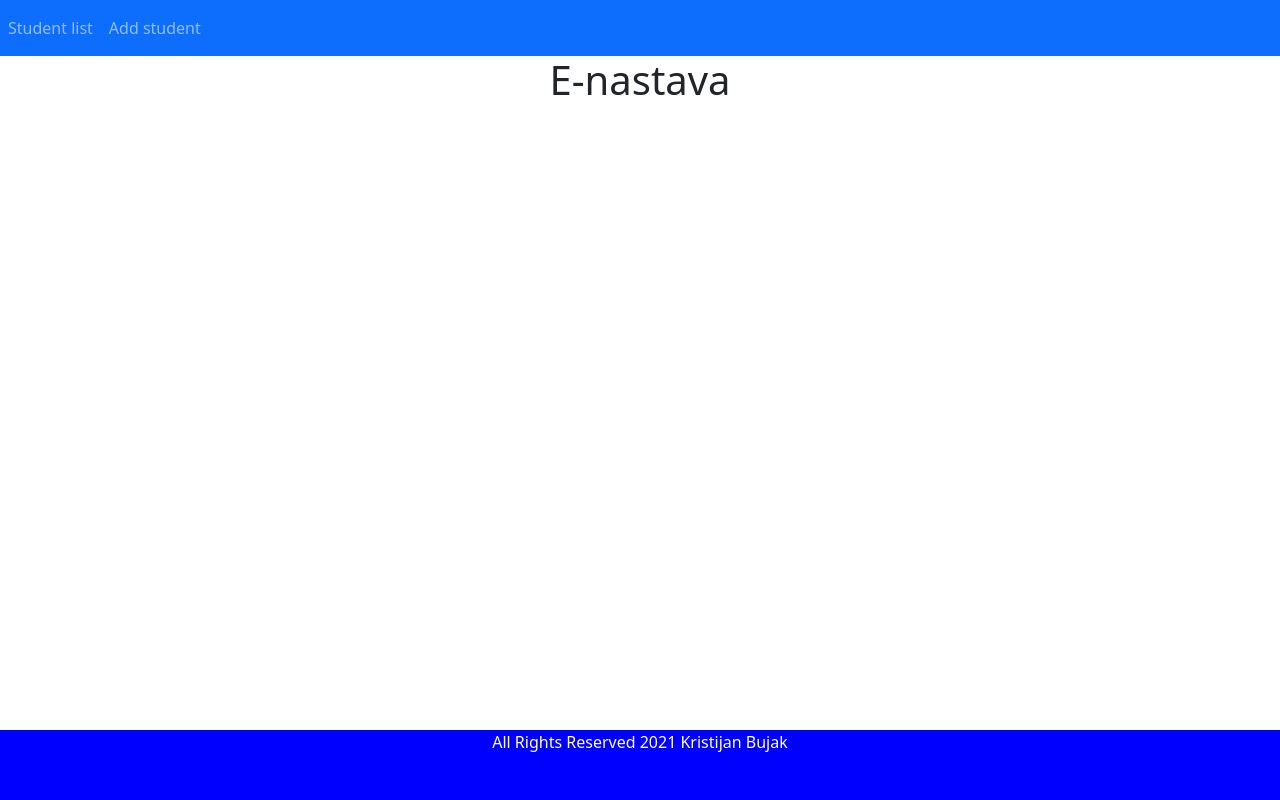
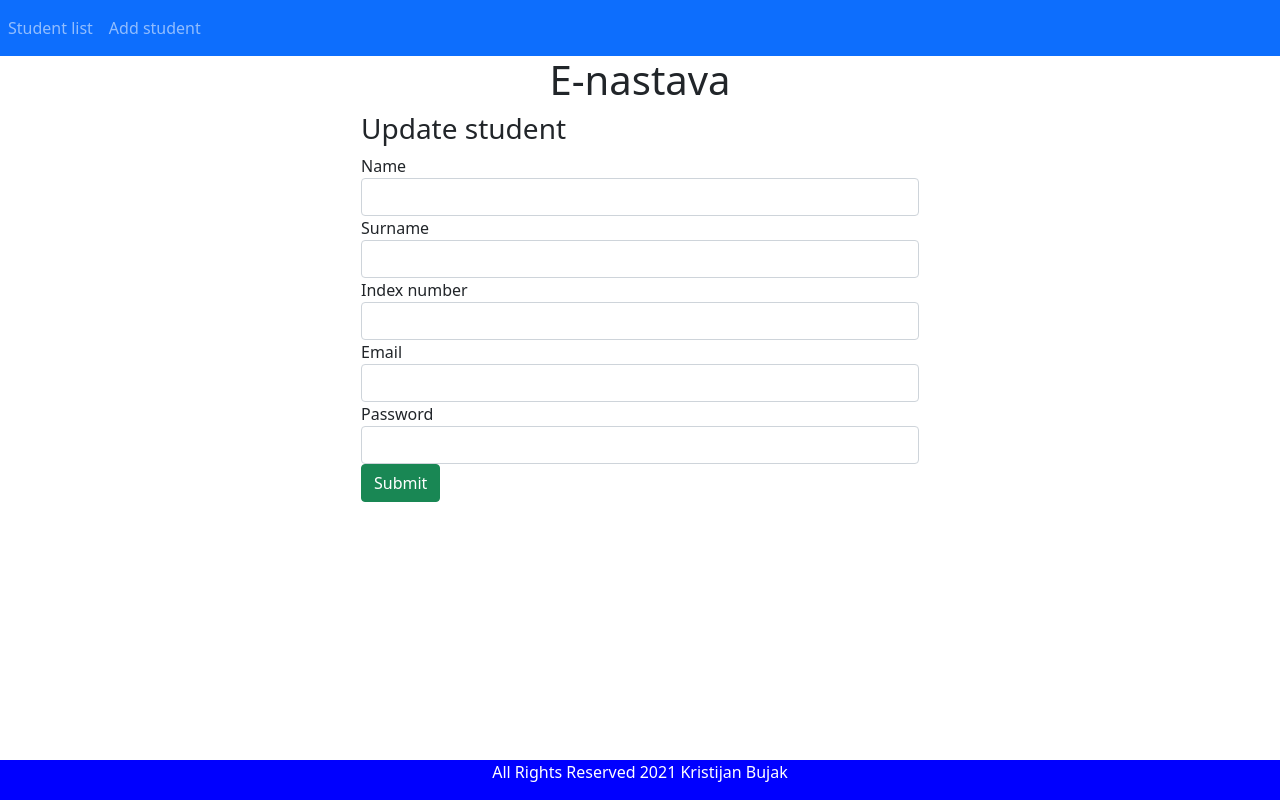
Before and after one commit to bujakkristijan/tseoproject, an Angular app in the folder frontendAngular/tseo-frontend/: page /update-student/1 in a window 1280 px wide. Before the commit this address led to /. Built offline with nearby package versions, Linux system fonts and the light colour scheme; no server answers.

Commit message:
Update i delete za studenta uradjeni

```diff
--- a/frontendAngular/tseo-frontend/src/app/app-routing.module.ts
+++ b/frontendAngular/tseo-frontend/src/app/app-routing.module.ts
@@ -1,3 +1,4 @@
+import { UpdateStudentComponent } from './update-student/update-student.component';
 import { CreateStudentComponent } from './create-student/create-student.component';
 import { StudentListComponent } from './student-list/student-list.component';
 import { NgModule } from '@angular/core';
@@ -6,7 +7,8 @@ import { RouterModule, Routes } from '@angular/router';
 const routes: Routes = [
   {path: 'students', component: StudentListComponent},
   {path: '', redirectTo: 'students', pathMatch: "full"},
-  {path: 'create-student', component: CreateStudentComponent}
+  {path: 'create-student', component: CreateStudentComponent},
+  {path: 'update-student/:id', component: UpdateStudentComponent}
 ];
 
 @NgModule({
--- a/frontendAngular/tseo-frontend/src/app/app.module.ts
+++ b/frontendAngular/tseo-frontend/src/app/app.module.ts
@@ -6,12 +6,14 @@ import { AppComponent } from './app.component';
 import { StudentListComponent } from './student-list/student-list.component';
 import { CreateStudentComponent } from './create-student/create-student.component';
 import { FormsModule } from '@angular/forms';
+import { UpdateStudentComponent } from './update-student/update-student.component';
 
 @NgModule({
   declarations: [
     AppComponent,
     StudentListComponent,
-    CreateStudentComponent
+    CreateStudentComponent,
+    UpdateStudentComponent
   ],
   imports: [
     BrowserModule,
--- a/frontendAngular/tseo-frontend/src/app/student-list/student-list.component.html
+++ b/frontendAngular/tseo-frontend/src/app/student-list/student-list.component.html
@@ -7,6 +7,7 @@
           <th> Index number </th>
           <th> Email </th>
           <th> Password </th>
+          <th> Actions </th>
       </tr>
   </thead>
   <tbody>
@@ -16,6 +17,10 @@
         <td>{{ student.indexNum }}</td>
         <td>{{ student.email }}</td>
         <td>{{ student.password }}</td>
+        <td>
+          <button (click) = "updateStudent(student.id)" class="btn btn-info"> Update </button>
+          <button (click) = "deleteStudent(student.id)" class="btn btn-danger" style="margin-left: 10px"> Delete </button>
+        </td>
 
       </tr>
   </tbody>
--- a/frontendAngular/tseo-frontend/src/app/student-list/student-list.component.ts
+++ b/frontendAngular/tseo-frontend/src/app/student-list/student-list.component.ts
@@ -1,4 +1,5 @@
 import { Component, OnInit } from '@angular/core';
+import { Router } from '@angular/router';
 import { User } from '../user';
 import { StudentService } from './../student.service';
 
@@ -11,16 +12,26 @@ export class StudentListComponent implements OnInit {
 
   students: User[];
 
-  constructor(private StudentService: StudentService) { }
+  constructor(private StudentService: StudentService, private router: Router) { }
 
   ngOnInit(): void {
     this.getStudents();
   }
-    private getStudents(){
-      this.StudentService.getStudentsList().subscribe(data => {
-        this.students = data;
-      })
-    }
 
+  private getStudents(){
+    this.StudentService.getStudentsList().subscribe(data => {
+      this.students = data;
+    })
+  }
+  updateStudent(id: number){
+    this.router.navigate(['update-student', id]);
+  }
+
+  deleteStudent(id: number){
+    this.StudentService.deleteStudent(id).subscribe(data =>{
+      console.log(data);
+      this.getStudents(); /**kad obrise studenta ide na student list component i ucitava ponovo podatke */
+    })
+  }
 
 }
--- a/frontendAngular/tseo-frontend/src/app/student.service.ts
+++ b/frontendAngular/tseo-frontend/src/app/student.service.ts
@@ -9,6 +9,7 @@ import { User } from './user';
 export class StudentService {
 
   private baseUrl = "http://localhost:8080/api/admin/getStudents";
+  private dataBaseUrl = "http://localhost:8080/api/admin";
 
   constructor(private httpClient: HttpClient) { }
 
@@ -19,4 +20,17 @@ export class StudentService {
   createStudent(student: User): Observable<Object>{
     return this.httpClient.post("http://localhost:8080/api/admin/addUser", student);
   }
+
+  getStudentById(id: number):Observable<User>{
+
+    return this.httpClient.get<User>(`${this.dataBaseUrl}/${id}`);
+  }
+
+  updateStudent(student: User):Observable<Object>{
+    return this.httpClient.put("http://localhost:8080/api/admin/edit", student);
+  }
+
+  deleteStudent(id: number): Observable<Object>{
+    return this.httpClient.delete("http://localhost:8080/api/admin/delete/"+id);
+  }
 }
--- /dev/null
+++ b/frontendAngular/tseo-frontend/src/app/update-student/update-student.component.html
@@ -0,0 +1,38 @@
+<div class="col-md-6 offset-md-3"> <!--kako da se pomeri input pomocu bootstrap-->
+  <h3>Update student</h3>
+  <form (ngSubmit) = "onSubmit()">
+
+    <div class="form-group">
+      <label> Name </label>
+      <input type="text" class="form-control" id = "name"
+        [(ngModel)] = "student.name" name="name"> <!--importujem forms module u app.module.ts da bih mogao binding da koristim-->
+    </div>
+
+    <div class="form-group">
+      <label> Surname </label>
+      <input type="text" class="form-control" id = "surname"
+        [(ngModel)] = "student.surname" name="surname">
+    </div>
+
+    <div class="form-group">
+      <label> Index number </label>
+      <input type="text" class="form-control" id = "indexNum"
+        [(ngModel)] = "student.indexNum" name="indexNum">
+    </div>
+
+    <div class="form-group">
+      <label> Email </label>
+      <input type="text" class="form-control" id = "email"
+        [(ngModel)] = "student.email" name="email">
+    </div>
+
+    <div class="form-group">
+      <label> Password </label>
+      <input type="text" class="form-control" id = "password"
+        [(ngModel)] = "student.password" name="password">
+    </div>
+
+    <button class="btn btn-success" type="submit"> Submit </button>
+
+  </form>
+  </div>
--- /dev/null
+++ b/frontendAngular/tseo-frontend/src/app/update-student/update-student.component.ts
@@ -0,0 +1,32 @@
+import { Component, OnInit } from '@angular/core';
+import { ActivatedRoute, Router } from '@angular/router';
+import { User } from '../user';
+import { StudentService } from './../student.service';
+@Component({
+  selector: 'app-update-student',
+  templateUrl: './update-student.component.html',
+  styleUrls: ['./update-student.component.css']
+})
+export class UpdateStudentComponent implements OnInit {
+  id: number;
+  student: User = new User();
+  constructor(private studentService: StudentService, private route: ActivatedRoute,
+    private router: Router) { }
+
+  ngOnInit(): void {
+    this.id = this.route.snapshot.params['id']; /**uzimam id iz route */
+    this.studentService.getStudentById(this.id).subscribe( data =>{
+      this.student = data;
+    })
+  }
+
+  onSubmit(){
+    this.studentService.updateStudent(this.student).subscribe(data =>{
+      this.goToStudentList();
+    })
+  }
+
+  goToStudentList(){
+    this.router.navigate(['/students'])
+  }
+}
--- a/frontendAngular/tseo-frontend/src/styles.css
+++ b/frontendAngular/tseo-frontend/src/styles.css
@@ -4,7 +4,7 @@
   position: absolute;
   bottom: 0;
   width: 100%;
-  height: 70px;
+  height: 40px;
   background-color: blue;
   text-align: center;
   color: white;
```
Also changed, not shown: frontendAngular/tseo-frontend/src/app/update-student/update-student.component.css (added), 2 other files (tests, documents, lock files or other folders).
